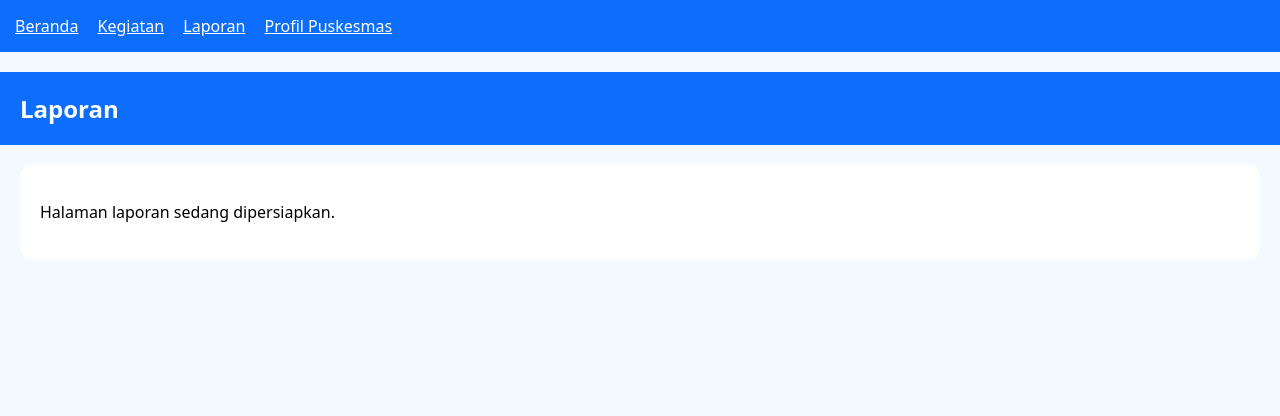
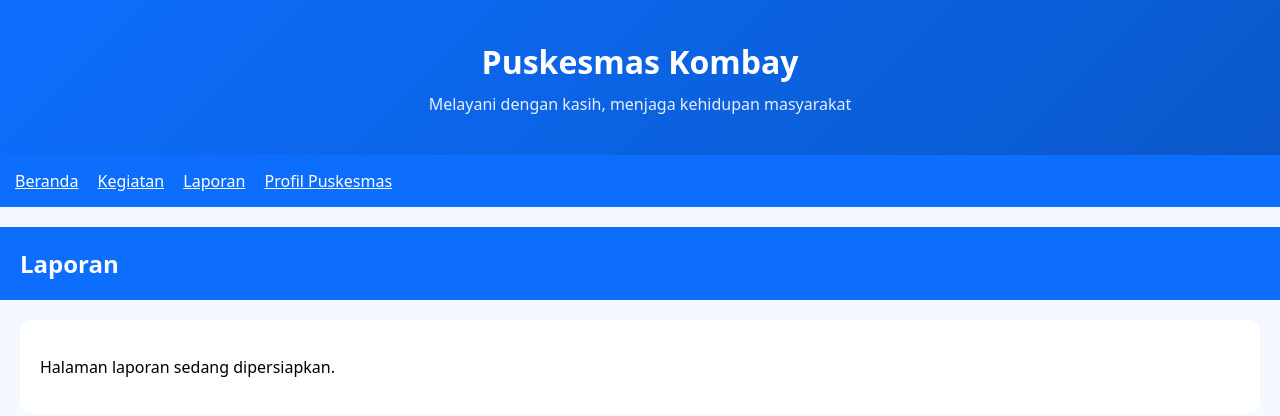
Before and after one commit to iechow/puskesmas-platform, a website: page public/laporan.html in a window 1280 px wide. Drawn offline with Linux system fonts and the light colour scheme.

Commit message:
Update laporan.html

```diff
--- a/public/laporan.html
+++ b/public/laporan.html
@@ -9,6 +9,17 @@ body{font-family:system-ui;background:#f4f8ff;margin:0}
 </style>
 </head>
 <body>
+  <div style="
+  background: linear-gradient(135deg, #0d6efd, #0a58ca);
+  color: white;
+  padding: 40px 20px;
+  text-align: center;
+">
+  <h1 style="margin:0">Puskesmas Kombay</h1>
+  <p style="margin:10px 0 0; opacity:0.9">
+    Melayani dengan kasih, menjaga kehidupan masyarakat
+  </p>
+</div>
   <div id="menu"></div>
 
 <script>
```
